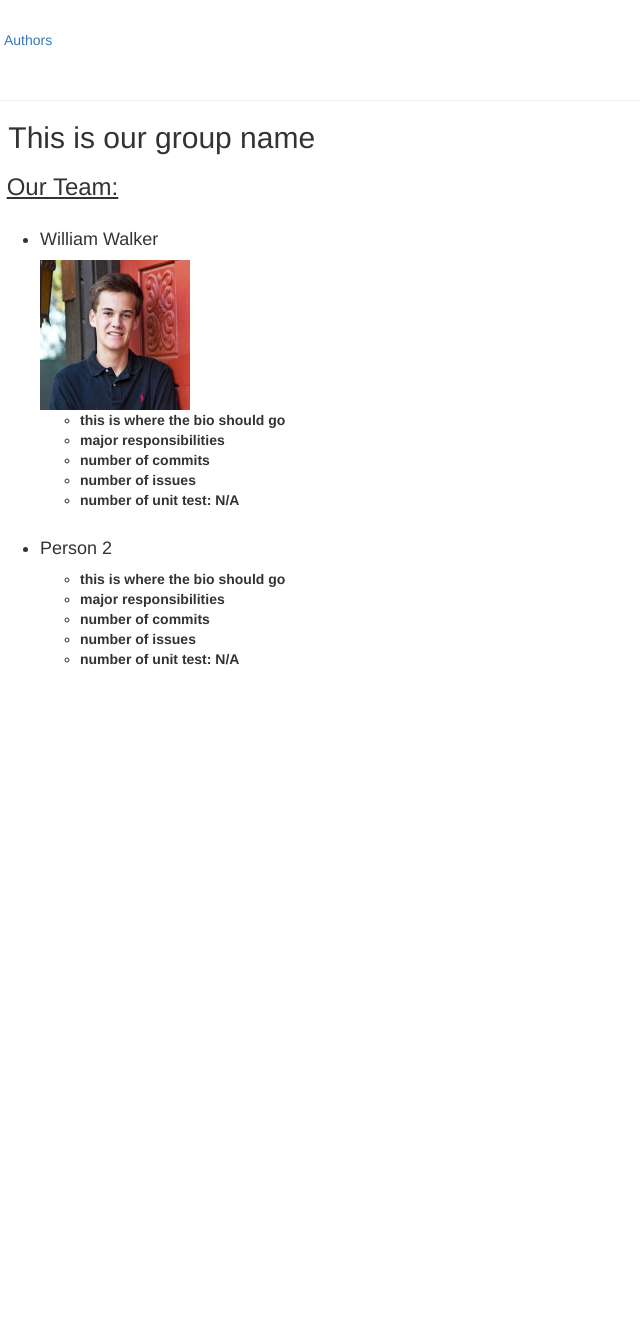
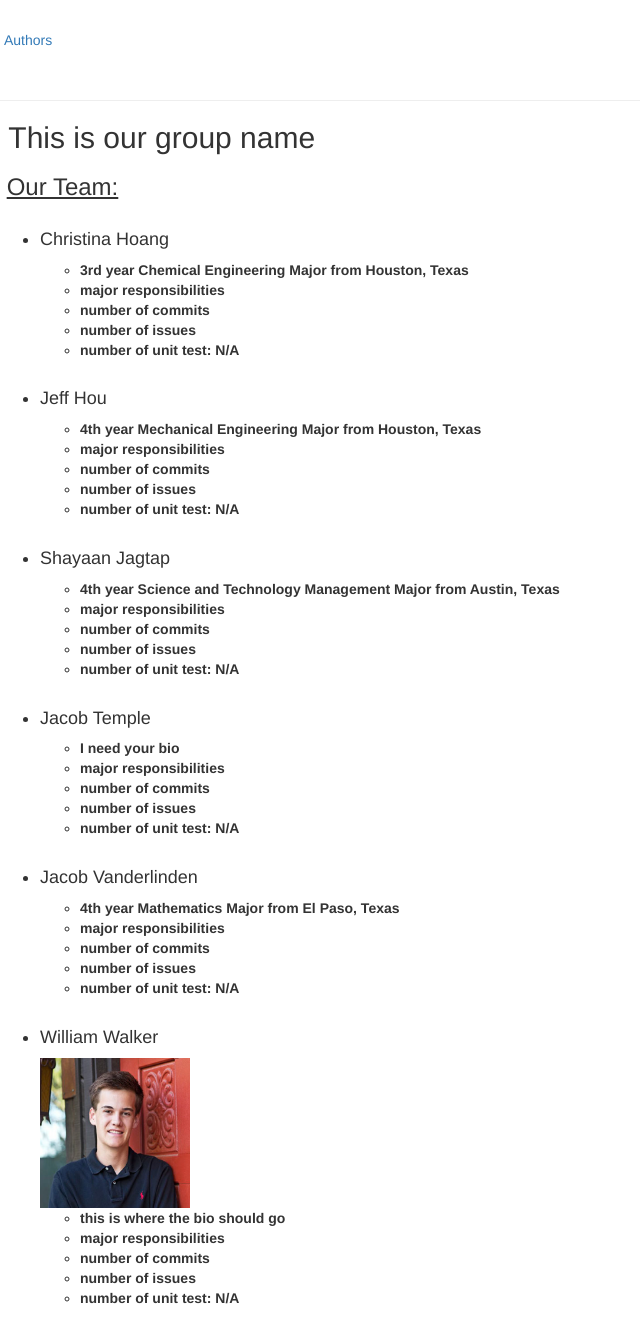
Before and after one commit to Jacobbtemple/cs329e-idb, a Flask app: page / in a window 1280 px wide. Shown: the part 764-2082 px from the top of the page, without its empty margins (0-640 px from the left). Before the commit the page ends 1429 px from the top, so only its background shows below. Run offline with Flask 2, Linux system fonts and the light colour scheme; some libraries are stand-ins or nearby versions.

Commit message:
updated bios

```diff
--- a/templates/splash.html
+++ b/templates/splash.html
@@ -24,7 +24,53 @@
 	<hr />
 	<h2>&nbspThis is our group name</h2>
 	<h3>&nbsp<u>Our Team:</u></h3>
+
 	<ul>
+	<h4>&nbsp<li>Christina Hoang</li></h4>
+	<ul>
+	<li><strong>3rd year Chemical Engineering Major from Houston, Texas</strong></li>
+	<li><strong>major responsibilities</strong></li>
+	<li><strong>number of commits</strong></li>
+	<li><strong>number of issues</strong></li>
+	<li><strong>number of unit test: N/A</strong></li>
+	</ul>
+
+	<h4>&nbsp<li>Jeff Hou</li></h4>
+	<ul>
+	<li><strong>4th year Mechanical Engineering Major from Houston, Texas</strong></li>
+	<li><strong>major responsibilities</strong></li>
+	<li><strong>number of commits</strong></li>
+	<li><strong>number of issues</strong></li>
+	<li><strong>number of unit test: N/A</strong></li>
+	</ul>
+
+	<h4>&nbsp<li>Shayaan Jagtap</li></h4>
+	<ul>
+	<li><strong>4th year Science and Technology Management Major from Austin, Texas</strong></li>
+	<li><strong>major responsibilities</strong></li>
+	<li><strong>number of commits</strong></li>
+	<li><strong>number of issues</strong></li>
+	<li><strong>number of unit test: N/A</strong></li>
+	</ul>
+
+	<h4>&nbsp<li>Jacob Temple</li></h4>
+	<ul>
+	<li><strong>I need your bio</strong></li>
+	<li><strong>major responsibilities</strong></li>
+	<li><strong>number of commits</strong></li>
+	<li><strong>number of issues</strong></li>
+	<li><strong>number of unit test: N/A</strong></li>
+	</ul>
+
+	<h4>&nbsp<li>Jacob Vanderlinden</li></h4>
+	<ul>
+	<li><strong>4th year Mathematics Major from El Paso, Texas</strong></li>
+	<li><strong>major responsibilities</strong></li>
+	<li><strong>number of commits</strong></li>
+	<li><strong>number of issues</strong></li>
+	<li><strong>number of unit test: N/A</strong></li>
+	</ul>
+
 	<h4>&nbsp<li>William Walker</li></h4>
 	<img src="static/images/William_Walker.jpg" width="150" height="150">
 	<ul>
@@ -34,14 +80,7 @@
 	<li><strong>number of issues</strong></li>
 	<li><strong>number of unit test: N/A</strong></li>
 	</ul>
-	<h4>&nbsp<li>Person 2</li></h4>
-	<ul>
-	<li><strong>this is where the bio should go</strong></li>
-	<li><strong>major responsibilities</strong></li>
-	<li><strong>number of commits</strong></li>
-	<li><strong>number of issues</strong></li>
-	<li><strong>number of unit test: N/A</strong></li>
-	</ul>
+
 	</ul>
 </body>
 
```
